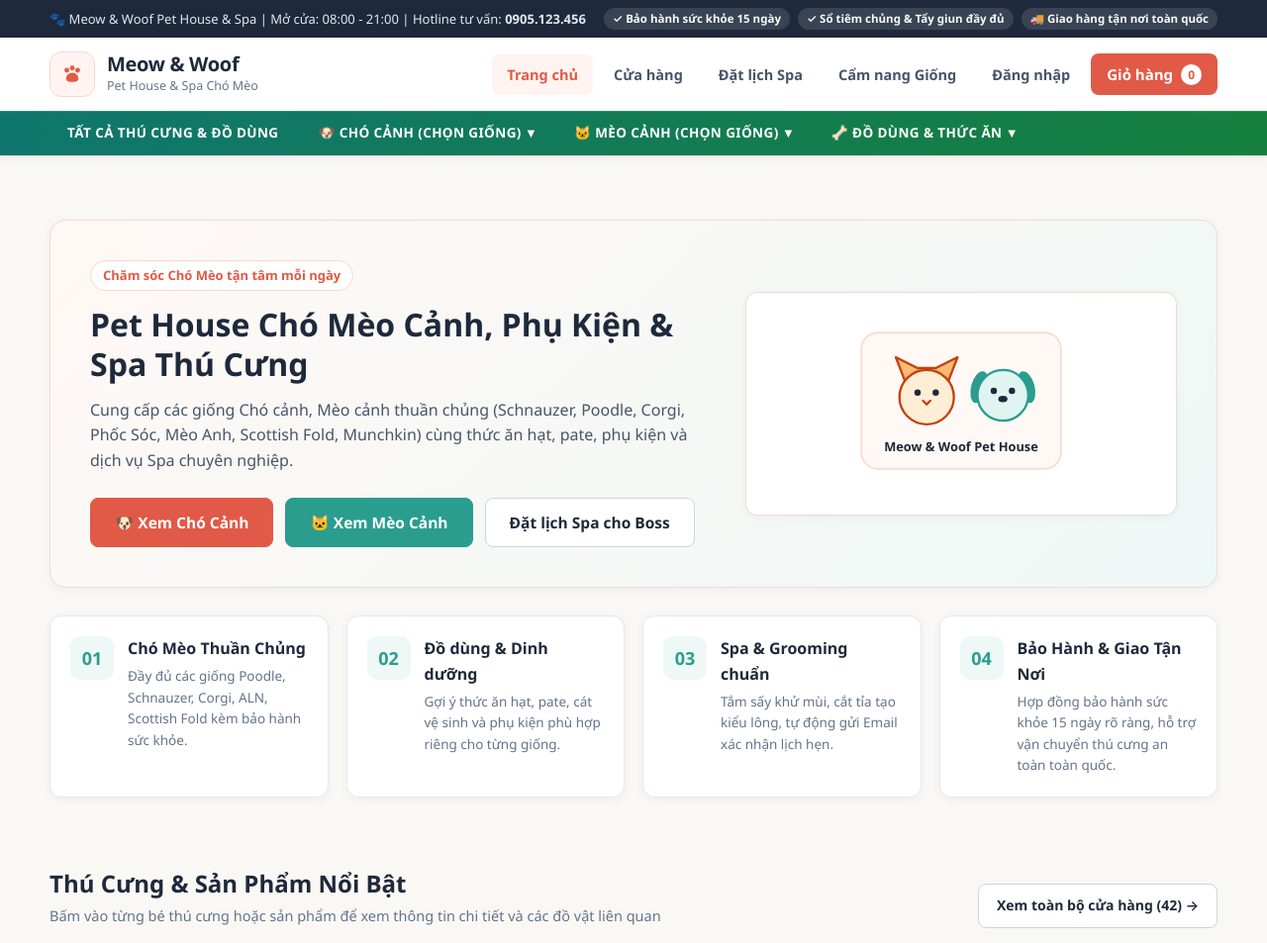
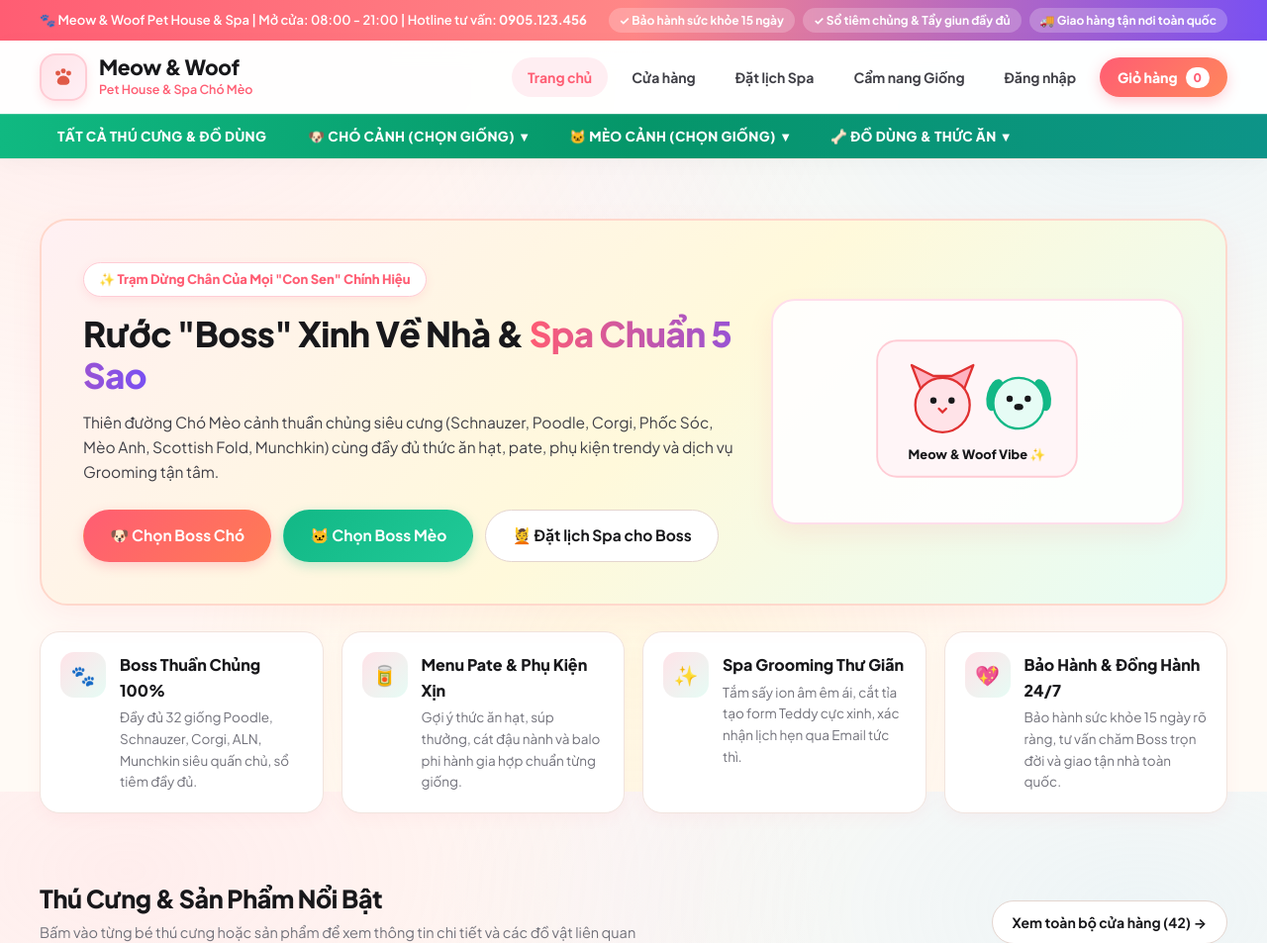
Before and after one commit to trung2474802010414/chomeo, a Flask app: page / in a window 1280 px wide. Shown: the top 953 px of the page at 99% size. Run offline with Flask 3, Linux system fonts and the light colour scheme; data comes from the database, SQL or seed files in the repository; both versions use the stored data as it was after the commit.

Commit message:
Redesign storefront with friendly Gen Z pastel-pop aesthetic

```diff
--- a/static/css/style.css
+++ b/static/css/style.css
@@ -1,29 +1,35 @@
 /*
  * static/css/style.css
- * Thiết kế giao diện sáng, thoáng mắt, hiện đại và dễ nhìn cho Meow & Woof Pet Shop & Spa.
+ * Giao diện Gen Z trẻ trung, năng động, thân thiện & dễ nhìn cho Meow & Woof Pet House & Spa.
  */
 
+@import url('https://fonts.googleapis.com/css2?family=Plus+Jakarta+Sans:wght@400;500;600;700;800&display=swap');
+
 :root {
-    --bg-page: #faf8f5;
+    --bg-page: #fffaf5;
     --bg-card: #ffffff;
-    --bg-soft: #f3efeA;
-    --bg-accent-light: #fff4f1;
-    --bg-teal-light: #eef8f6;
-    --text-main: #1e293b;
-    --text-body: #475569;
-    --text-muted: #64748b;
-    --primary: #e05a47;
-    --primary-hover: #c84735;
-    --secondary: #2a9d8f;
-    --secondary-hover: #21867a;
-    --navy: #1e293b;
-    --border: #e2e8f0;
-    --border-warm: #eaddd3;
-    --radius-sm: 8px;
-    --radius-md: 12px;
-    --radius-lg: 16px;
-    --shadow-sm: 0 2px 8px rgba(30, 41, 59, 0.05);
-    --shadow-md: 0 8px 24px rgba(30, 41, 59, 0.08);
+    --bg-soft: #fff0ed;
+    --bg-accent-light: #ffeef2;
+    --bg-teal-light: #e6fcf5;
+    --bg-lilac-light: #f3f0ff;
+    --text-main: #18181b;
+    --text-body: #3f3f46;
+    --text-muted: #71717a;
+    --primary: #ff5d73;
+    --primary-hover: #f43f5e;
+    --secondary: #12b886;
+    --secondary-hover: #0ca678;
+    --accent-purple: #7950f2;
+    --accent-yellow: #ffd43b;
+    --navy: #18181b;
+    --border: #f1e4de;
+    --border-warm: #ffd8cc;
+    --radius-sm: 12px;
+    --radius-md: 20px;
+    --radius-lg: 28px;
+    --shadow-sm: 0 4px 16px rgba(255, 93, 115, 0.06);
+    --shadow-md: 0 12px 30px rgba(24, 24, 27, 0.08);
+    --shadow-pop: 0 6px 0px #ffd8cc;
 }
 
 * {
@@ -37,29 +43,35 @@
 }
 
 body {
-    font-family: "Segoe UI", -apple-system, BlinkMacSystemFont, Roboto, Helvetica, Arial, sans-serif;
+    font-family: "Plus Jakarta Sans", "Segoe UI", -apple-system, BlinkMacSystemFont, Roboto, sans-serif;
     font-size: 15px;
     line-height: 1.6;
     color: var(--text-main);
     background-color: var(--bg-page);
+    background-image:
+        radial-gradient(at 10% 10%, rgba(255, 194, 209, 0.22) 0px, transparent 45%),
+        radial-gradient(at 90% 15%, rgba(186, 230, 253, 0.25) 0px, transparent 45%),
+        radial-gradient(at 50% 85%, rgba(254, 240, 138, 0.18) 0px, transparent 50%);
+    background-attachment: fixed;
     min-height: 100vh;
     display: flex;
     flex-direction: column;
 }
 
 .container {
-    max-width: 1220px;
+    max-width: 1240px;
     margin: 0 auto;
     padding: 0 20px;
 }
 
 /* ==========================================================================
-   TOPBAR & HEADER
+   TOPBAR & HEADER (PHONG CÁCH GEN Z NĂNG ĐỘNG)
    ========================================================================== */
 .topbar {
-    background-color: var(--navy);
-    color: #e2e8f0;
+    background: linear-gradient(90deg, #ff5d73 0%, #ff8787 50%, #7950f2 100%);
+    color: #ffffff;
     font-size: 13px;
+    font-weight: 600;
     padding: 8px 0;
 }
 
@@ -79,28 +91,30 @@
 }
 
 .clo-pill {
-    background-color: rgba(255, 255, 255, 0.12);
-    color: #f8fafc;
-    padding: 2px 9px;
-    border-radius: 20px;
-    font-size: 11.5px;
-    font-weight: 600;
+    background-color: rgba(255, 255, 255, 0.22);
+    color: #ffffff;
+    padding: 3px 11px;
+    border-radius: 99px;
+    font-size: 12px;
+    font-weight: 700;
+    backdrop-filter: blur(4px);
 }
 
 .site-navbar {
-    background-color: var(--bg-card);
-    border-bottom: 1px solid var(--border-warm);
+    background-color: rgba(255, 255, 255, 0.92);
+    backdrop-filter: blur(12px);
+    border-bottom: 1px solid var(--border);
     position: sticky;
     top: 0;
     z-index: 90;
-    box-shadow: var(--shadow-sm);
+    box-shadow: 0 4px 20px rgba(0, 0, 0, 0.03);
 }
 
 .navbar-inner {
     display: flex;
     justify-content: space-between;
     align-items: center;
-    padding: 14px 20px;
+    padding: 13px 20px;
     gap: 20px;
     flex-wrap: wrap;
 }
@@ -114,45 +128,52 @@
 }
 
 .brand-icon {
-    width: 46px;
-    height: 46px;
-    border-radius: 12px;
-    background-color: var(--bg-accent-light);
-    border: 1px solid #fbd5ce;
+    width: 48px;
+    height: 48px;
+    border-radius: 16px;
+    background: linear-gradient(135deg, #ffe3e8 0%, #fff0f6 100%);
+    border: 2px solid #ffccd5;
     display: flex;
     align-items: center;
     justify-content: center;
     color: var(--primary);
+    box-shadow: 0 4px 10px rgba(255, 93, 115, 0.15);
+    transition: transform 0.2s ease;
+}
+
+.brand-link:hover .brand-icon {
+    transform: rotate(-8deg) scale(1.05);
 }
 
 .brand-title {
-    font-size: 20px;
+    font-size: 21px;
     font-weight: 800;
     color: var(--navy);
-    letter-spacing: -0.3px;
-    line-height: 1.2;
+    letter-spacing: -0.4px;
+    line-height: 1.15;
 }
 
 .brand-sub {
     font-size: 12.5px;
-    color: var(--text-muted);
+    font-weight: 600;
+    color: var(--primary);
 }
 
 .nav-menu {
     display: flex;
     align-items: center;
-    gap: 6px;
+    gap: 8px;
     flex-wrap: wrap;
 }
 
 .nav-item {
     text-decoration: none;
     color: var(--text-body);
-    font-weight: 600;
-    font-size: 14.5px;
-    padding: 9px 15px;
-    border-radius: var(--radius-sm);
-    transition: all 0.15s ease;
+    font-weight: 700;
+    font-size: 14px;
+    padding: 9px 16px;
+    border-radius: 99px;
+    transition: all 0.18s ease;
     display: inline-flex;
     align-items: center;
     gap: 6px;
@@ -169,19 +191,23 @@
 }
 
 .nav-cart-btn {
-    background-color: var(--primary);
+    background: linear-gradient(135deg, #ff5d73 0%, #ff875c 100%);
     color: #ffffff !important;
-    padding: 9px 16px;
-    border-radius: var(--radius-sm);
-    font-weight: 700;
+    padding: 9px 18px;
+    border-radius: 99px;
+    font-weight: 800;
+    font-size: 14px;
     text-decoration: none;
     display: inline-flex;
     align-items: center;
     gap: 8px;
+    box-shadow: 0 4px 14px rgba(255, 93, 115, 0.3);
+    transition: transform 0.18s ease, box-shadow 0.18s ease;
 }
 
 .nav-cart-btn:hover {
-    background-color: var(--primary-hover);
+    transform: translateY(-2px);
+    box-shadow: 0 6px 18px rgba(255, 93, 115, 0.4);
 }
 
 .cart-badge {
@@ -189,26 +215,26 @@
     color: var(--primary);
     font-size: 12px;
     font-weight: 800;
-    padding: 1px 7px;
+    padding: 1px 8px;
     border-radius: 99px;
 }
 
 /* ==========================================================================
-   BUTTONS & BADGES
+   BUTTONS & BADGES (BO TRÒN PILL HIỆN ĐẠI)
    ========================================================================== */
 .btn {
     display: inline-flex;
     align-items: center;
     justify-content: center;
     gap: 8px;
-    padding: 10px 18px;
+    padding: 10px 20px;
     font-size: 14px;
-    font-weight: 600;
-    border-radius: var(--radius-sm);
-    border: 1px solid transparent;
+    font-weight: 700;
+    border-radius: 99px;
+    border: 1.5px solid transparent;
     cursor: pointer;
     text-decoration: none;
-    transition: all 0.15s ease;
+    transition: all 0.18s ease;
     font-family: inherit;
 }
 
@@ -218,53 +244,58 @@
 }
 
 .btn-primary {
-    background-color: var(--primary);
+    background: linear-gradient(135deg, #ff5d73 0%, #ff7b54 100%);
     color: #ffffff;
-    border-color: var(--primary);
+    border-color: transparent;
+    box-shadow: 0 4px 12px rgba(255, 93, 115, 0.25);
 }
 
 .btn-primary:hover:not(:disabled) {
-    background-color: var(--primary-hover);
+    transform: translateY(-2px);
+    box-shadow: 0 6px 16px rgba(255, 93, 115, 0.35);
 }
 
 .btn-teal {
-    background-color: var(--secondary);
+    background: linear-gradient(135deg, #12b886 0%, #20c997 100%);
     color: #ffffff;
-    border-color: var(--secondary);
+    border-color: transparent;
+    box-shadow: 0 4px 12px rgba(18, 184, 134, 0.25);
 }
 
 .btn-teal:hover:not(:disabled) {
-    background-color: var(--secondary-hover);
+    transform: translateY(-2px);
+    box-shadow: 0 6px 16px rgba(18, 184, 134, 0.35);
 }
 
 .btn-outline {
     background-color: #ffffff;
     color: var(--text-main);
-    border-color: #cbd5e1;
+    border-color: #e4d5cf;
 }
 
 .btn-outline:hover:not(:disabled) {
     background-color: var(--bg-soft);
-    border-color: #94a3b8;
+    border-color: var(--primary);
+    color: var(--primary);
 }
 
 .btn-danger {
-    background-color: #fee2e2;
-    color: #b91c1c;
-    border-color: #fecaca;
+    background-color: #ffe3e3;
+    color: #e03131;
+    border-color: #ffc9c9;
 }
 
 .btn-danger:hover:not(:disabled) {
-    background-color: #fecaca;
+    background-color: #ffc9c9;
 }
 
 .btn-sm {
-    padding: 6px 12px;
+    padding: 7px 14px;
     font-size: 13px;
 }
 
 .btn-lg {
-    padding: 12px 24px;
+    padding: 13px 26px;
     font-size: 15.5px;
 }
 
@@ -274,59 +305,68 @@
 
 .badge {
     display: inline-block;
-    padding: 3px 10px;
+    padding: 4px 12px;
     font-size: 12px;
     font-weight: 700;
     border-radius: 99px;
+    letter-spacing: 0.1px;
 }
 
 .badge-cat {
-    background-color: #ffedd5;
-    color: #9a3412;
+    background-color: #fff0f6;
+    color: #c2255c;
+    border: 1px solid #ffdeeb;
 }
 
 .badge-dog {
-    background-color: #dbeafe;
-    color: #1e40af;
+    background-color: #e7f5ff;
+    color: #1971c2;
+    border: 1px solid #d0ebff;
 }
 
 .badge-both {
-    background-color: #f3e8ff;
-    color: #6b21a8;
+    background-color: #f3f0ff;
+    color: #6741d9;
+    border: 1px solid #e5dbff;
 }
 
 .badge-stock-ok {
-    background-color: #dcfce7;
-    color: #166534;
+    background-color: #ebfbee;
+    color: #2b8a3e;
+    border: 1px solid #d3f9d8;
 }
 
 .badge-stock-low {
-    background-color: #fef9c3;
-    color: #854d0e;
+    background-color: #fff9db;
+    color: #e67700;
+    border: 1px solid #ffec99;
 }
 
 .badge-stock-out {
-    background-color: #fee2e2;
-    color: #991b1b;
+    background-color: #fff5f5;
+    color: #c92a2a;
+    border: 1px solid #ffc9c9;
 }
 
 /* ==========================================================================
-   HERO BANNER & FEATURE CARDS (HOME PAGE)
+   HERO BANNER & FEATURE CARDS (PHONG CÁCH GEN Z PASTEL POP)
    ========================================================================== */
 .hero-section {
-    padding: 36px 0 28px;
+    padding: 32px 0 28px;
 }
 
 .hero-card {
-    background: linear-gradient(135deg, #fff8f5 0%, #eef8f6 100%);
-    border: 1px solid var(--border-warm);
+    background: linear-gradient(135deg, #fff0f3 0%, #fff9db 52%, #e6fcf5 100%);
+    border: 2px solid #ffd8cc;
     border-radius: var(--radius-lg);
-    padding: 40px;
+    padding: 42px;
     display: grid;
-    grid-template-columns: 1.3fr 0.9fr;
+    grid-template-columns: 1.35fr 0.85fr;
     gap: 32px;
     align-items: center;
-    box-shadow: var(--shadow-sm);
+    box-shadow: 0 12px 32px rgba(255, 93, 115, 0.08);
+    position: relative;
+    overflow: hidden;
 }
 
 @media (max-width: 860px) {
@@ -337,29 +377,39 @@
 }
 
 .hero-eyebrow {
-    display: inline-block;
+    display: inline-flex;
+    align-items: center;
+    gap: 6px;
     background-color: #ffffff;
     color: var(--primary);
-    border: 1px solid #fbd5ce;
-    padding: 4px 12px;
+    border: 1.5px solid #ffccd5;
+    padding: 6px 15px;
     border-radius: 99px;
     font-size: 13px;
-    font-weight: 700;
-    margin-bottom: 14px;
+    font-weight: 800;
+    margin-bottom: 16px;
+    box-shadow: 0 3px 10px rgba(255, 93, 115, 0.1);
 }
 
 .hero-title {
-    font-size: 32px;
+    font-size: 35px;
     font-weight: 800;
     color: var(--navy);
-    line-height: 1.25;
+    line-height: 1.22;
+    letter-spacing: -0.6px;
     margin-bottom: 14px;
 }
 
+.hero-title .text-highlight {
+    background: linear-gradient(90deg, #ff5d73 0%, #7950f2 100%);
+    -webkit-background-clip: text;
+    -webkit-text-fill-color: transparent;
+}
+
 .hero-desc {
-    font-size: 16px;
+    font-size: 15.5px;
     color: var(--text-body);
-    margin-bottom: 24px;
+    margin-bottom: 26px;
 }
 
 .hero-actions {
@@ -369,48 +419,55 @@
 }
 
 .hero-illustration {
-    background-color: #ffffff;
-    border: 1px solid var(--border-warm);
-    border-radius: var(--radius-md);
+    background-color: rgba(255, 255, 255, 0.9);
+    border: 2px solid #ffdeeb;
+    border-radius: 24px;
     padding: 24px;
     text-align: center;
-    box-shadow: var(--shadow-sm);
+    box-shadow: 0 10px 25px rgba(255, 93, 115, 0.1);
 }
 
 .features-grid {
     display: grid;
     grid-template-columns: repeat(auto-fit, minmax(240px, 1fr));
     gap: 18px;
-    margin: 28px 0 40px;
+    margin: 26px 0 38px;
 }
 
 .feature-box {
     background-color: var(--bg-card);
-    border: 1px solid var(--border);
+    border: 1.5px solid var(--border);
     border-radius: var(--radius-md);
     padding: 20px;
     display: flex;
     gap: 14px;
     align-items: flex-start;
     box-shadow: var(--shadow-sm);
+    transition: transform 0.2s ease, border-color 0.2s ease;
+}
+
+.feature-box:hover {
+    transform: translateY(-4px);
+    border-color: #ffccd5;
 }
 
 .feature-icon {
-    width: 44px;
-    height: 44px;
-    border-radius: 10px;
-    background-color: var(--bg-teal-light);
-    color: var(--secondary);
+    width: 46px;
+    height: 46px;
+    border-radius: 14px;
+    background: linear-gradient(135deg, #ffe3e8 0%, #e6fcf5 100%);
+    color: var(--primary);
     display: flex;
     align-items: center;
     justify-content: center;
     font-weight: 800;
-    font-size: 18px;
+    font-size: 20px;
     flex-shrink: 0;
 }
 
 .feature-box h3 {
     font-size: 16px;
+    font-weight: 800;
     margin-bottom: 4px;
     color: var(--navy);
 }
@@ -421,10 +478,10 @@
 }
 
 /* ==========================================================================
-   SECTIONS, CARDS & PRODUCT GRID
+   SECTIONS, CARDS & PRODUCT GRID (TRẺ TRUNG, DỄ NHÌN)
    ========================================================================== */
 .page-section {
-    padding: 28px 0 48px;
+    padding: 28px 0 52px;
     flex: 1;
 }
 
@@ -432,30 +489,31 @@
     display: flex;
     justify-content: space-between;
     align-items: flex-end;
-    margin-bottom: 22px;
+    margin-bottom: 24px;
     flex-wrap: wrap;
     gap: 12px;
 }
 
 .section-title {
-    font-size: 24px;
+    font-size: 25px;
     font-weight: 800;
     color: var(--navy);
+    letter-spacing: -0.4px;
 }
 
 .section-subtitle {
     font-size: 14.5px;
     color: var(--text-muted);
-    margin-top: 2px;
+    margin-top: 3px;
 }
 
 .card {
     background-color: var(--bg-card);
-    border: 1px solid var(--border);
+    border: 1.5px solid var(--border);
     border-radius: var(--radius-md);
-    padding: 24px;
+    padding: 26px;
     box-shadow: var(--shadow-sm);
-    margin-bottom: 22px;
+    margin-bottom: 24px;
 }
 
 .card-header {
@@ -1333,15 +1395,15 @@
    MEGA-MENU GIỐNG CHÓ MÈO (MÀU XANH NGỌC GIỐNG HÌNH 2 PETHOUSE)
    ========================================================================== */
 .mega-nav-bar {
-    background: linear-gradient(90deg, #0f766e 0%, #15803d 100%);
-    border-top: 1px solid rgba(255, 255, 255, 0.14);
+    background: linear-gradient(90deg, #10b981 0%, #059669 50%, #0d9488 100%);
+    border-top: 1px solid rgba(255, 255, 255, 0.18);
     position: relative;
 }
 
 .mega-nav-container {
     display: flex;
     align-items: center;
-    gap: 4px;
+    gap: 6px;
     flex-wrap: wrap;
 }
 
@@ -1356,17 +1418,18 @@
     padding: 11px 18px;
     color: #ffffff;
     font-size: 13.5px;
-    font-weight: 700;
+    font-weight: 800;
     text-transform: uppercase;
     text-decoration: none;
     letter-spacing: 0.4px;
     cursor: pointer;
+    border-radius: 10px 10px 0 0;
     transition: background-color 0.15s ease;
 }
 
 .mega-trigger:hover,
 .mega-dropdown:hover .mega-trigger {
-    background-color: #16c172;
+    background-color: rgba(255, 255, 255, 0.2);
     color: #ffffff;
 }
 
--- a/templates/home.html
+++ b/templates/home.html
@@ -7,64 +7,64 @@
 <section class="hero-section">
     <div class="hero-card">
         <div>
-            <span class="hero-eyebrow">Chăm sóc Chó Mèo tận tâm mỗi ngày</span>
-            <h1 class="hero-title">Pet House Chó Mèo Cảnh, Phụ Kiện &amp; Spa Thú Cưng</h1>
+            <span class="hero-eyebrow">&#10024; Trạm Dừng Chân Của Mọi "Con Sen" Chính Hiệu</span>
+            <h1 class="hero-title">Rước "Boss" Xinh Về Nhà &amp; <span class="text-highlight">Spa Chuẩn 5 Sao</span></h1>
             <p class="hero-desc">
-                Cung cấp các giống Chó cảnh, Mèo cảnh thuần chủng (Schnauzer, Poodle, Corgi, Phốc Sóc, Mèo Anh, Scottish Fold, Munchkin) cùng thức ăn hạt, pate, phụ kiện và dịch vụ Spa chuyên nghiệp.
+                Thiên đường Chó Mèo cảnh thuần chủng siêu cưng (Schnauzer, Poodle, Corgi, Phốc Sóc, Mèo Anh, Scottish Fold, Munchkin) cùng đầy đủ thức ăn hạt, pate, phụ kiện trendy và dịch vụ Grooming tận tâm.
             </p>
             <div class="hero-actions">
-                <a href="{{ url_for('shop_page', category='Chó cảnh') }}" class="btn btn-primary btn-lg">&#128054; Xem Chó Cảnh</a>
-                <a href="{{ url_for('shop_page', category='Mèo cảnh') }}" class="btn btn-teal btn-lg">&#128049; Xem Mèo Cảnh</a>
-                <a href="{{ url_for('spa_page') }}" class="btn btn-outline btn-lg">Đặt lịch Spa cho Boss</a>
+                <a href="{{ url_for('shop_page', category='Chó cảnh') }}" class="btn btn-primary btn-lg">&#128054; Chọn Boss Chó</a>
+                <a href="{{ url_for('shop_page', category='Mèo cảnh') }}" class="btn btn-teal btn-lg">&#128049; Chọn Boss Mèo</a>
+                <a href="{{ url_for('spa_page') }}" class="btn btn-outline btn-lg">&#128134; Đặt lịch Spa cho Boss</a>
             </div>
         </div>
 
         <div class="hero-illustration">
             <svg width="220" height="170" viewBox="0 0 240 180" fill="none" xmlns="http://www.w3.org/2000/svg">
-                <rect x="10" y="15" width="220" height="150" rx="18" fill="#FFF8F5" stroke="#FADCD5" stroke-width="2"/>
-                <path d="M58 68L48 42L72 54H92L116 42L106 68" fill="#FDBA74" stroke="#C2410C" stroke-width="2.5" stroke-linejoin="round"/>
-                <circle cx="82" cy="86" r="30" fill="#FFEDD5" stroke="#C2410C" stroke-width="2.5"/>
-                <circle cx="72" cy="81" r="3.5" fill="#1E293B"/>
-                <circle cx="92" cy="81" r="3.5" fill="#1E293B"/>
-                <path d="M78 90L82 94L86 90" stroke="#C2410C" stroke-width="2.5" stroke-linecap="round"/>
-                <ellipse cx="140" cy="75" rx="9" ry="18" transform="rotate(15 140 75)" fill="#2A9D8F"/>
-                <ellipse cx="192" cy="75" rx="9" ry="18" transform="rotate(-15 192 75)" fill="#2A9D8F"/>
-                <circle cx="166" cy="84" r="28" fill="#E0F4F1" stroke="#2A9D8F" stroke-width="2.5"/>
-                <circle cx="156" cy="79" r="3.5" fill="#1E293B"/>
-                <circle cx="176" cy="79" r="3.5" fill="#1E293B"/>
-                <ellipse cx="166" cy="88" rx="5" ry="3.5" fill="#1E293B"/>
-                <text x="120" y="146" text-anchor="middle" fill="#1E293B" font-size="14" font-weight="700">Meow &amp; Woof Pet House</text>
+                <rect x="10" y="15" width="220" height="150" rx="22" fill="#FFF5F7" stroke="#FFCCD5" stroke-width="2"/>
+                <path d="M58 68L48 42L72 54H92L116 42L106 68" fill="#FFB3C1" stroke="#E03131" stroke-width="2.5" stroke-linejoin="round"/>
+                <circle cx="82" cy="86" r="30" fill="#FFE3E8" stroke="#E03131" stroke-width="2.5"/>
+                <circle cx="72" cy="81" r="3.5" fill="#18181B"/>
+                <circle cx="92" cy="81" r="3.5" fill="#18181B"/>
+                <path d="M78 90L82 94L86 90" stroke="#E03131" stroke-width="2.5" stroke-linecap="round"/>
+                <ellipse cx="140" cy="75" rx="9" ry="18" transform="rotate(15 140 75)" fill="#12B886"/>
+                <ellipse cx="192" cy="75" rx="9" ry="18" transform="rotate(-15 192 75)" fill="#12B886"/>
+                <circle cx="166" cy="84" r="28" fill="#E6FCF5" stroke="#12B886" stroke-width="2.5"/>
+                <circle cx="156" cy="79" r="3.5" fill="#18181B"/>
+                <circle cx="176" cy="79" r="3.5" fill="#18181B"/>
+                <ellipse cx="166" cy="88" rx="5" ry="3.5" fill="#18181B"/>
+                <text x="120" y="146" text-anchor="middle" fill="#18181B" font-size="14" font-weight="800">Meow &amp; Woof Vibe &#10024;</text>
             </svg>
         </div>
     </div>
 
     <div class="features-grid">
         <div class="feature-box">
-            <div class="feature-icon">01</div>
+            <div class="feature-icon">&#128062;</div>
             <div>
-                <h3>Chó Mèo Thuần Chủng</h3>
-                <p>Đầy đủ các giống Poodle, Schnauzer, Corgi, ALN, Scottish Fold kèm bảo hành sức khỏe.</p>
+                <h3>Boss Thuần Chủng 100%</h3>
+                <p>Đầy đủ 32 giống Poodle, Schnauzer, Corgi, ALN, Munchkin siêu quấn chủ, sổ tiêm đầy đủ.</p>
             </div>
         </div>
         <div class="feature-box">
-            <div class="feature-icon">02</div>
+            <div class="feature-icon">&#129387;</div>
             <div>
-                <h3>Đồ dùng &amp; Dinh dưỡng</h3>
-                <p>Gợi ý thức ăn hạt, pate, cát vệ sinh và phụ kiện phù hợp riêng cho từng giống.</p>
+                <h3>Menu Pate &amp; Phụ Kiện Xịn</h3>
+                <p>Gợi ý thức ăn hạt, súp thưởng, cát đậu nành và balo phi hành gia hợp chuẩn từng giống.</p>
             </div>
         </div>
         <div class="feature-box">
-            <div class="feature-icon">03</div>
+            <div class="feature-icon">&#10024;</div>
             <div>
-                <h3>Spa &amp; Grooming chuẩn</h3>
-                <p>Tắm sấy khử mùi, cắt tỉa tạo kiểu lông, tự động gửi Email xác nhận lịch hẹn.</p>
+                <h3>Spa Grooming Thư Giãn</h3>
+                <p>Tắm sấy ion âm êm ái, cắt tỉa tạo form Teddy cực xinh, xác nhận lịch hẹn qua Email tức thì.</p>
             </div>
         </div>
         <div class="feature-box">
-            <div class="feature-icon">04</div>
+            <div class="feature-icon">&#128150;</div>
             <div>
-                <h3>Bảo Hành &amp; Giao Tận Nơi</h3>
-                <p>Hợp đồng bảo hành sức khỏe 15 ngày rõ ràng, hỗ trợ vận chuyển thú cưng an toàn toàn quốc.</p>
+                <h3>Bảo Hành &amp; Đồng Hành 24/7</h3>
+                <p>Bảo hành sức khỏe 15 ngày rõ ràng, tư vấn chăm Boss trọn đời và giao tận nhà toàn quốc.</p>
             </div>
         </div>
     </div>
```
Also changed, not shown: other parts of static/css/style.css (+49 -44 lines), petshop.db.
